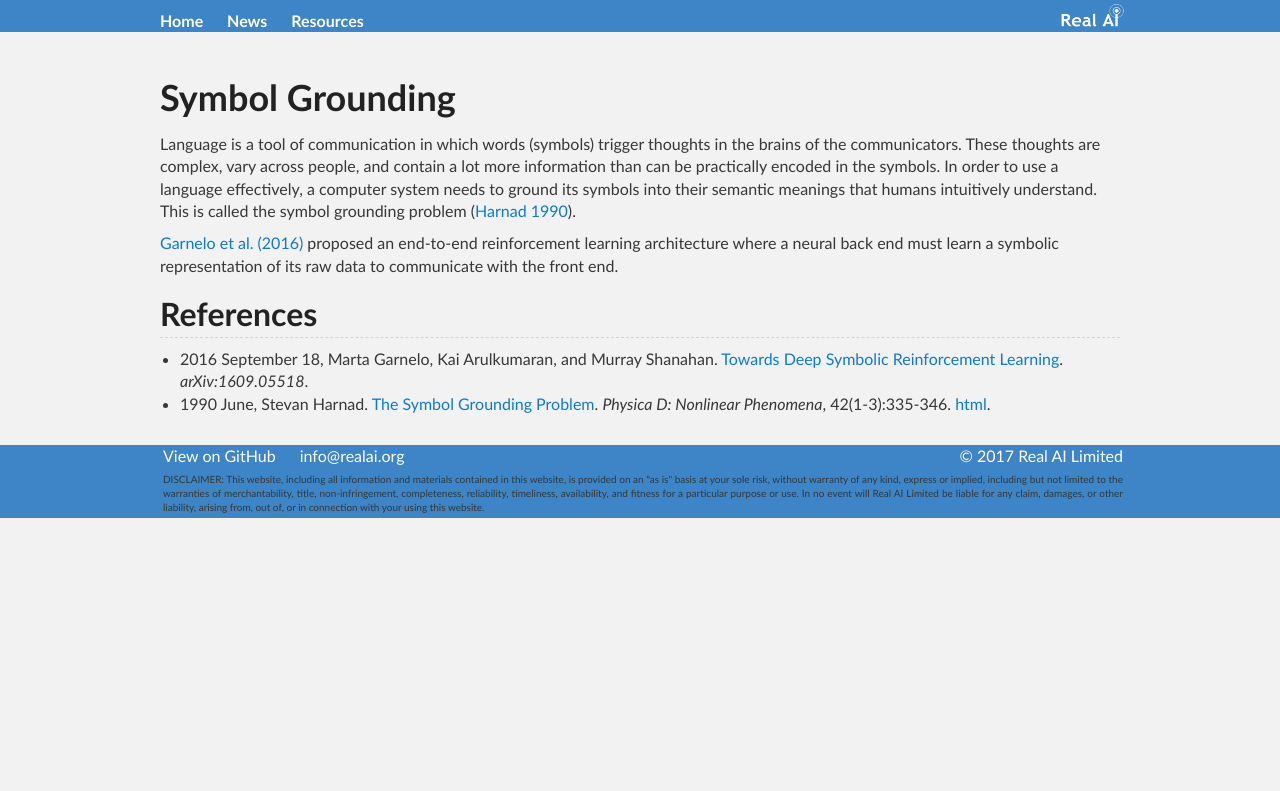
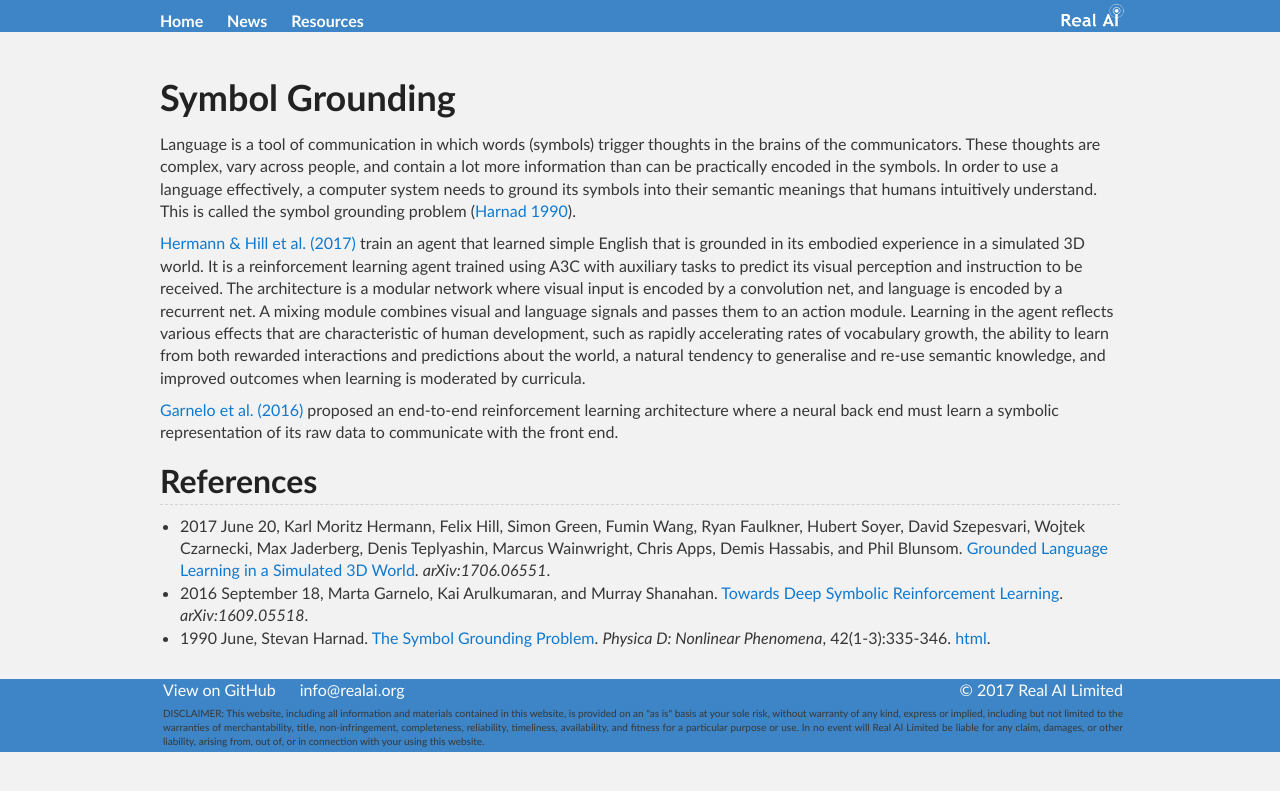
Before and after one commit to Tonywuhk/realai.org, a Jekyll site: the page built from symbol-grounding.md, in a window 1280 px wide. Shown: the top 791 px of the page. Built offline with Jekyll 4.4.1, drawn with Linux system fonts in a browser that asks for light colours; our own code applies the rules of GitHub Pages for plain Markdown files; comment, search, counter and statistics services are not loaded; the repository's description, which GitHub fills in, is left out.

Commit message:
Update symbol-grounding.md

```diff
--- a/symbol-grounding.md
+++ b/symbol-grounding.md
@@ -5,9 +5,12 @@ permalink: /symbol-grounding/
 
 Language is a tool of communication in which words (symbols) trigger thoughts in the brains of the communicators. These thoughts are complex, vary across people, and contain a lot more information than can be practically encoded in the symbols. In order to use a language effectively, a computer system needs to ground its symbols into their semantic meanings that humans intuitively understand. This is called the symbol grounding problem ([Harnad 1990](http://www.sciencedirect.com/science/article/pii/0167278990900876)).
 
+[Hermann & Hill et al. (2017)](https://arxiv.org/abs/1706.06551) train an agent that learned simple English that is grounded in its embodied experience in a simulated 3D world. It is a reinforcement learning agent trained using A3C with auxiliary tasks to predict its visual perception and instruction to be received. The architecture is a modular network where visual input is encoded by a convolution net, and language is encoded by a recurrent net. A mixing module combines visual and language signals and passes them to an action module. Learning in the agent reflects various effects that are characteristic of human development, such as rapidly accelerating rates of vocabulary growth, the ability to learn from both rewarded interactions and predictions about the world, a natural tendency to generalise and re-use semantic knowledge, and improved outcomes when learning is moderated by curricula.
+
 [Garnelo et al. (2016)](https://arxiv.org/abs/1609.05518) proposed an end-to-end reinforcement learning architecture where a neural back end must learn a symbolic representation of its raw data to communicate with the front end.
 
 ## References
 
+* 2017 June 20, Karl Moritz Hermann, Felix Hill, Simon Green, Fumin Wang, Ryan Faulkner, Hubert Soyer, David Szepesvari, Wojtek Czarnecki, Max Jaderberg, Denis Teplyashin, Marcus Wainwright, Chris Apps, Demis Hassabis, and Phil Blunsom. [Grounded Language Learning in a Simulated 3D World](https://arxiv.org/abs/1706.06551). *arXiv:1706.06551*.
 * 2016 September 18, Marta Garnelo, Kai Arulkumaran, and Murray Shanahan. [Towards Deep Symbolic Reinforcement Learning](https://arxiv.org/abs/1609.05518). *arXiv:1609.05518*.
 * 1990 June, Stevan Harnad. [The Symbol Grounding Problem](http://www.sciencedirect.com/science/article/pii/0167278990900876). *Physica D: Nonlinear Phenomena*, 42(1-3):335-346. [html](http://users.ecs.soton.ac.uk/harnad/Papers/Harnad/harnad90.sgproblem.html).
```
